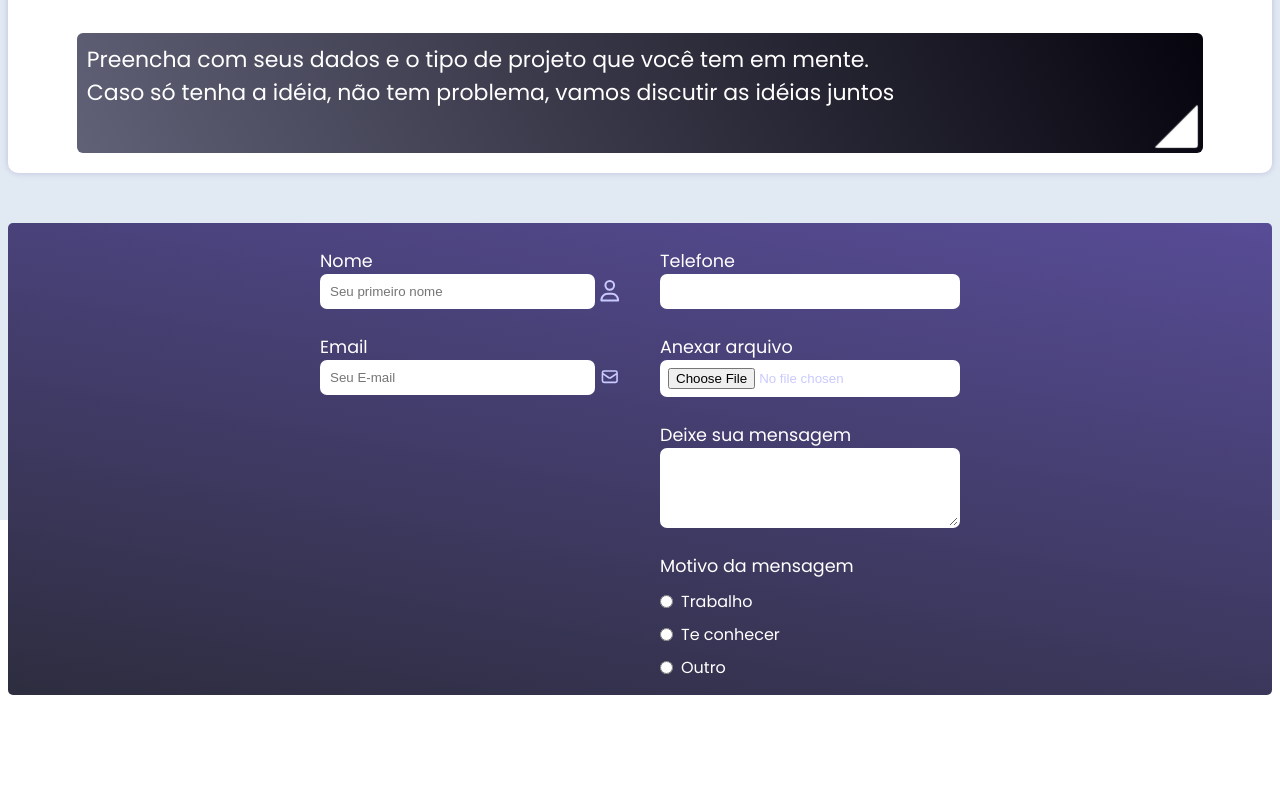
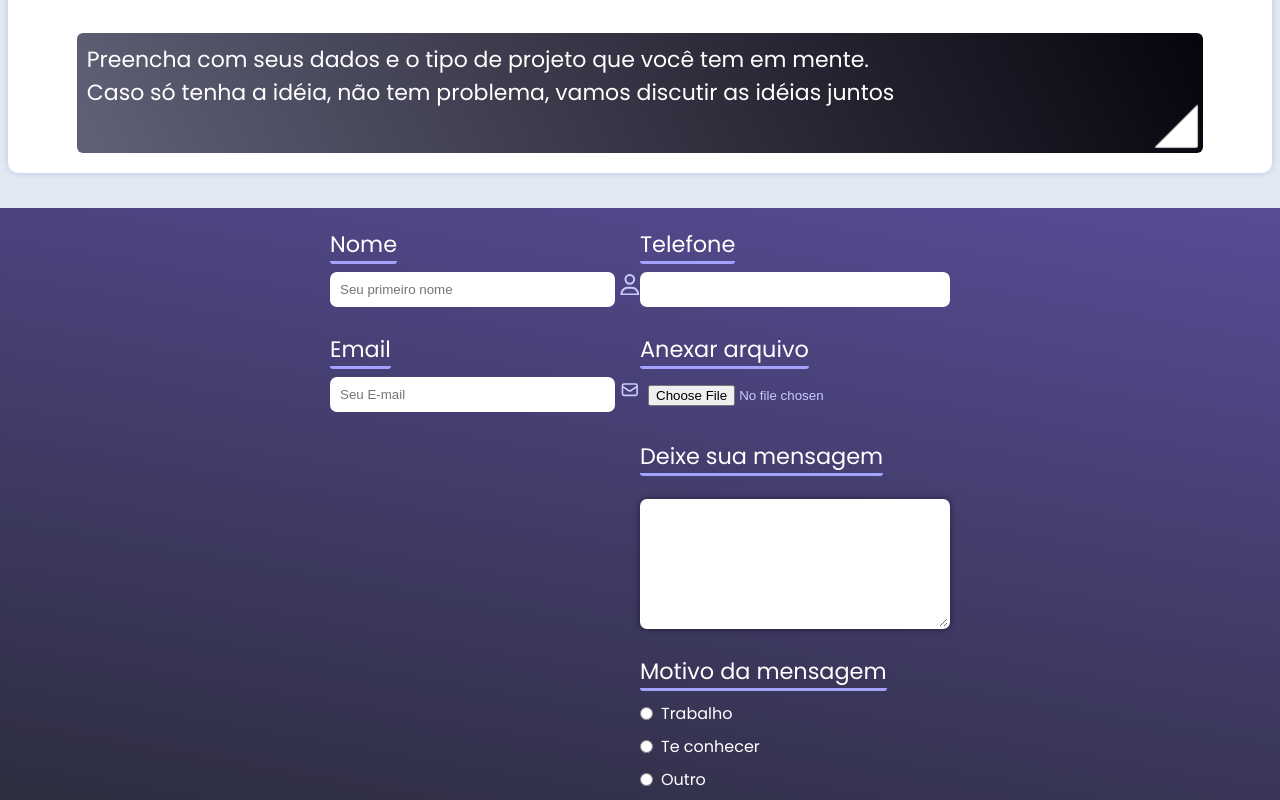
Before and after one commit to SantV7/formulario, a React (Vite) app: page / in a window 1280 px wide. Shown: the part 690-1490 px from the top of the page. Before the commit the page ends 1385 px from the top, so only its background shows below. Built offline with nearby package versions, Linux system fonts and the light colour scheme.

Commit message:
Trying style file input

```diff
--- a/src/styles/form/form.css
+++ b/src/styles/form/form.css
@@ -1,20 +1,18 @@
 form {
-   margin-top: 50px;
-   padding: 15px;
-   border-radius: 5px;
+   margin: 35px -9px 10px -9px;
+   padding: 8.7px;
    background-image: linear-gradient(190deg, rgb(87, 76, 150), rgb(45, 45, 63));
 }
 
 .area_input {
    display: flex;
    flex-flow: row wrap;
-   gap: 40px;
    justify-content: center;
    align-items: flex-start;
 }
 
 .input_data {
-   min-width: 300px;
+   min-width: 310px;
    max-width: 400px;
 }
 
@@ -24,7 +22,9 @@ form {
 }
 
 .label_position label {
-   font-size: 1.1em;
+   font-size: 1.4em;
+   border-radius: 3px;
+   border-bottom: 3px solid rgb(163, 163, 255);
    font-family: poppins, Arial, Helvetica, sans-serif;
    color: white;
 }
@@ -42,9 +42,15 @@ form {
    margin-top: -16px;
 }
 
+
+#file_user_input {
+   background-color: transparent;
+}
+
 .input_display input,
 .input_display textarea {
    margin-bottom: 15px;
+   margin-top: 8px;
    padding: 8px;
    border-radius: 7px;
    outline: none;
@@ -55,8 +61,9 @@ form {
 }
 
 .input_display textarea {
-   min-height: 80px;
-   resize: vertical;
+   margin-top: 23px;
+   min-height: 130px;
+   box-shadow: 0px 0px 6px rgba(0, 0, 0, 0.507);
 }
 
 .input_display input:focus,
```
